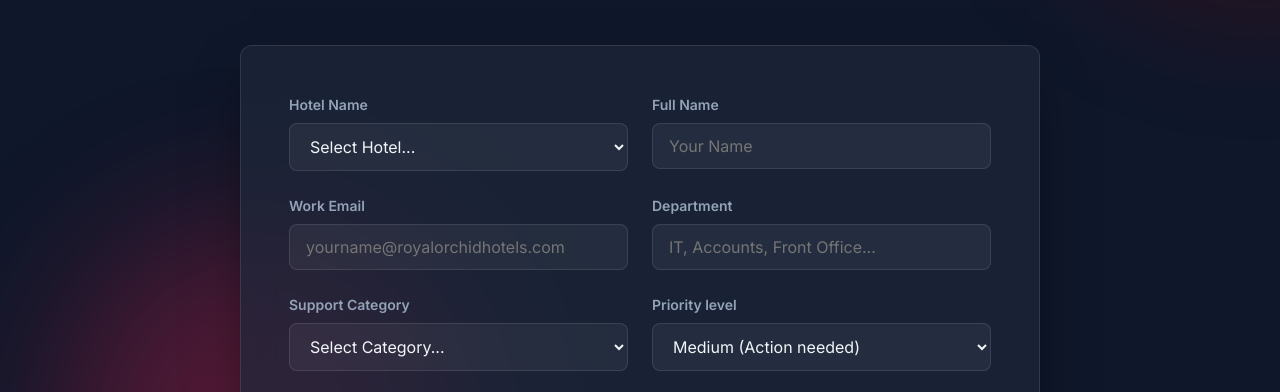
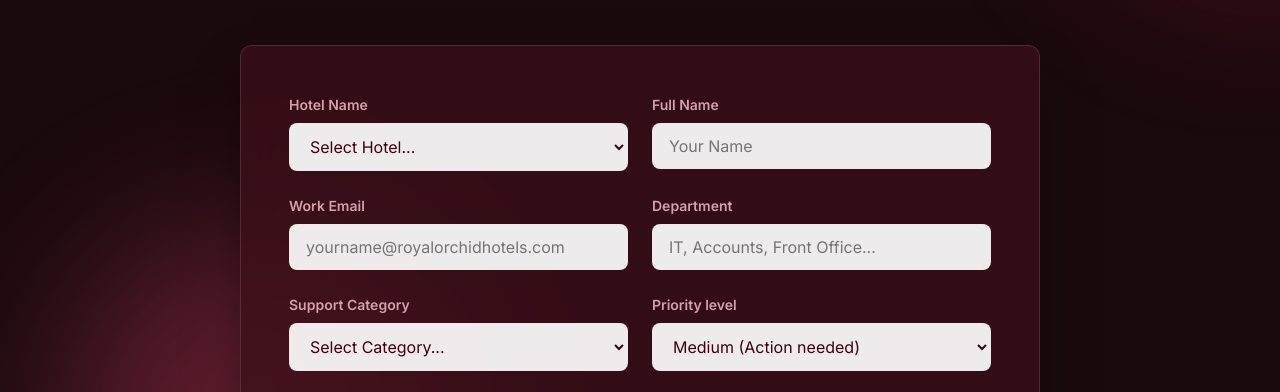
Before and after one commit to yathisanju/IT-HelpDesk, a plain HTML site: page index.html in a window 1280 px wide. Shown: the part 358-750 px from the top of the page. Drawn offline with Linux system fonts and the light colour scheme.

Commit message:
Add all hotel properties, fix dropdown visibility, lighter maroon theme

```diff
--- a/index.html
+++ b/index.html
@@ -43,10 +43,23 @@
                             <label for="hotelName">Hotel Name</label>
                             <select id="hotelName" required>
                                 <option value="" disabled selected>Select Hotel...</option>
-                                <option value="Regenta Central Bangalore">Regenta Central Bangalore</option>
-                                <option value="Royal Orchid Beach Resort Goa">Royal Orchid Beach Resort Goa</option>
-                                <option value="Regenta Place Pune">Regenta Place Pune</option>
-                                <option value="Royal Orchid Central Jaipur">Royal Orchid Central Jaipur</option>
+                                <option value="Hotel Royal Orchid Corporate Office">Hotel Royal Orchid Corporate Office</option>
+                                <option value="Hotel Royal Orchid Bangalore">Hotel Royal Orchid Bangalore</option>
+                                <option value="Royal Orchid Central - Bangalore">Royal Orchid Central - Bangalore</option>
+                                <option value="Regenta Place - Bangalore">Regenta Place - Bangalore</option>
+                                <option value="Royal Orchid Central, Pune">Royal Orchid Central, Pune</option>
+                                <option value="Royal Orchid Metropole, Mysore">Royal Orchid Metropole, Mysore</option>
+                                <option value="Royal Orchid Brindavan, Mysore">Royal Orchid Brindavan, Mysore</option>
+                                <option value="Royal Orchid Beach Resort &amp; Spa - Goa">Royal Orchid Beach Resort &amp; Spa - Goa</option>
+                                <option value="Royal Orchid Central - Hospet">Royal Orchid Central - Hospet</option>
+                                <option value="Hotel Royal Orchid Jaipur">Hotel Royal Orchid Jaipur</option>
+                                <option value="Royal Orchid Resorts &amp; Convention Centre">Royal Orchid Resorts &amp; Convention Centre</option>
+                                <option value="Regenta Central Hotel &amp; Convention Centre">Regenta Central Hotel &amp; Convention Centre</option>
+                                <option value="Regenta Central Imperial Goa">Regenta Central Imperial Goa</option>
+                                <option value="Regenta Central Grand Exotica, Pune">Regenta Central Grand Exotica, Pune</option>
+                                <option value="Regebta Suits Gurugram">Regebta Suits Gurugram</option>
+                                <option value="Regenta Resort - Sakleshpur">Regenta Resort - Sakleshpur</option>
+                                <option value="Iconica - Mumbai">Iconica - Mumbai</option>
                             </select>
                         </div>
                         <div class="form-group">
--- a/style.css
+++ b/style.css
@@ -1,12 +1,12 @@
 :root {
-  --primary-color: #800000;
-  --secondary-color: #b91d47;
-  --accent-color: #d1b464;
-  --bg-color: #0f172a;
-  --card-bg: rgba(30, 41, 59, 0.7);
-  --text-color: #f1f5f9;
-  --text-muted: #94a3b8;
-  --glass-border: rgba(255, 255, 255, 0.1);
+  --primary-color: #9b1b30;
+  --secondary-color: #c0395a;
+  --accent-color: #d4a04a;
+  --bg-color: #1a0a0e;
+  --card-bg: rgba(60, 15, 25, 0.75);
+  --text-color: #f5e6e8;
+  --text-muted: #d4a0aa;
+  --glass-border: rgba(255, 200, 210, 0.15);
   --gradient: linear-gradient(135deg, var(--primary-color), var(--secondary-color));
   --border-radius: 12px;
 }
@@ -160,13 +160,18 @@ body {
 input, select, textarea {
   width: 100%;
   padding: 0.75rem 1rem;
-  background: rgba(255, 255, 255, 0.05);
+  background: rgba(255, 255, 255, 0.92);
   border: 1px solid var(--glass-border);
   border-radius: 8px;
-  color: var(--text-color);
+  color: #3d0010;
   font-family: inherit;
   font-size: 1rem;
   transition: all 0.3s;
+}
+
+select option {
+  background: #fff;
+  color: #3d0010;
 }
 
 input:focus, select:focus, textarea:focus {
```
